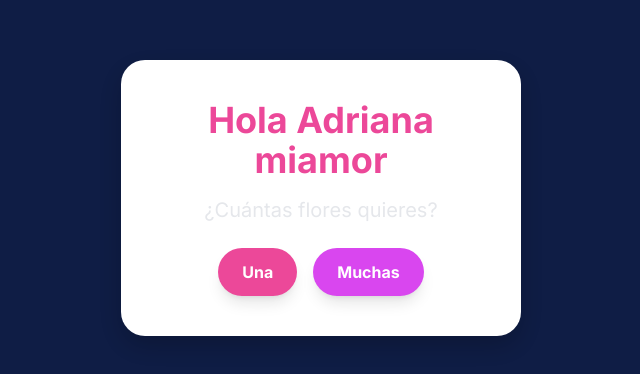
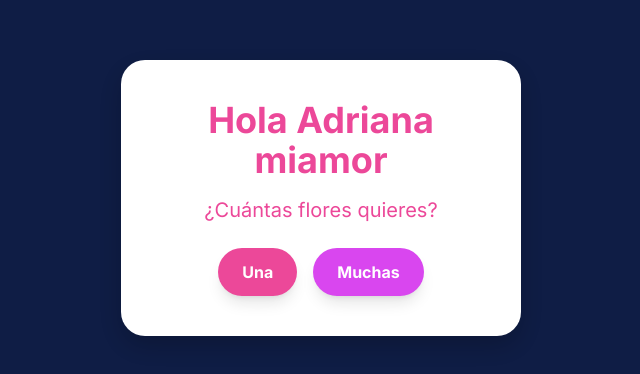
Before and after one commit to Eddyfals0/flores_amarillas, a plain HTML site: page flores_amarillas.html in a window 1280 px wide. Shown: the part 202-576 px from the top of the page, without its empty margins (319-959 px from the left). Drawn offline with nearby package versions, Linux system fonts and the light colour scheme.

Commit message:
Update flores_amarillas.html

```diff
--- a/flores_amarillas.html
+++ b/flores_amarillas.html
@@ -95,7 +95,7 @@
     <div id="welcome-modal" class="modal-overlay">
         <div class="modal-content">
             <h1 class="text-4xl font-bold text-pink-500 mb-4">Hola Adriana miamor</h1>
-            <p class="text-xl text-gray-200 mb-6">¿Cuántas flores quieres?</p>
+            <p class="text-xl text-pink-500 mb-6">¿Cuántas flores quieres?</p>
             <div class="flex justify-center gap-4">
                 <button id="btn-una" class="px-6 py-3 bg-pink-500 text-white font-semibold rounded-full shadow-lg hover:bg-pink-600 transition-colors duration-300">Una</button>
                 <button id="btn-muchas" class="px-6 py-3 bg-fuchsia-500 text-white font-semibold rounded-full shadow-lg hover:bg-fuchsia-600 transition-colors duration-300">Muchas</button>
```
